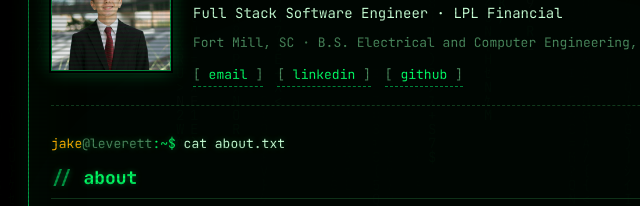
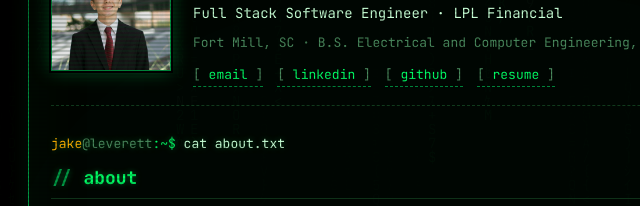
Before and after one commit to JakeLev01/JakeLev01.github.io, a plain HTML site: page index.html in a window 1280 px wide. Shown: the part 132-338 px from the top of the page, 174-814 px from the left. Drawn offline with Linux system fonts and the light colour scheme.

Commit message:
Update READEMD.md, add resume link

```diff
--- a/index.html
+++ b/index.html
@@ -39,6 +39,7 @@
             <a href="mailto:jake.leverett24@gmail.com">email</a>
             <a href="https://linkedin.com/in/jake-leverett" target="_blank" rel="noopener">linkedin</a>
             <a href="https://github.com/JakeLev01" target="_blank" rel="noopener">github</a>
+            <a href="jake-leverett-resume.pdf" download>resume</a>
           </div>
         </div>
       </header>
```
Also changed, not shown: 3 other files.
